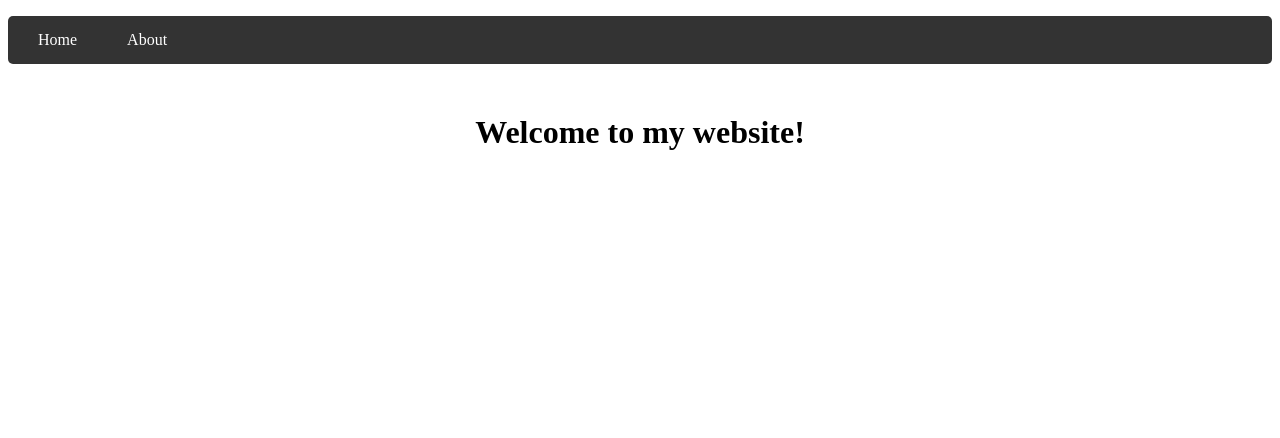
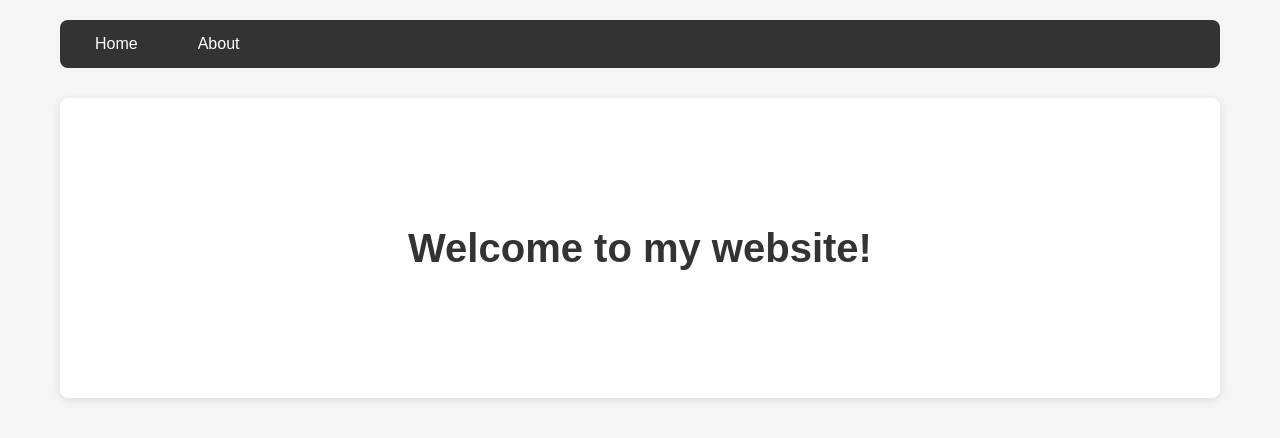
Before and after one commit to acciojob/react-router-Satyam722, a React (Create React App) app: page / in a window 1280 px wide. Shown: the top 438 px of the page. Built offline with nearby package versions, Linux system fonts and the light colour scheme.

Commit message:
Update App.css

```diff
--- a/src/styles/App.css
+++ b/src/styles/App.css
@@ -1,30 +1,62 @@
-.App {
-  padding: 20px;
-  font-family: Arial, sans-serif;
+* {
+  margin: 0;
+  padding: 0;
+  box-sizing: border-box;
 }
 
-nav ul {
+body {
+  font-family: Arial, sans-serif;
+  background: #f5f5f5;
+}
+
+.app {
+  max-width: 1200px;
+  margin: 0 auto;
+  padding: 20px;
+}
+
+.nav {
+  background: #333;
+  padding: 15px;
+  border-radius: 8px;
+  margin-bottom: 30px;
+}
+
+.nav ul {
   list-style: none;
   display: flex;
   gap: 20px;
-  padding: 0;
-  background: #333;
-  padding: 15px;
-  border-radius: 5px;
 }
 
-nav a {
+.nav li {
+  margin: 0;
+}
+
+.nav a {
   color: white;
   text-decoration: none;
-  padding: 10px 15px;
+  padding: 10px 20px;
+  border-radius: 4px;
+  transition: background 0.3s;
 }
 
-nav a:hover {
+.nav a:hover {
   background: #555;
-  border-radius: 3px;
 }
 
-h1 {
-  margin-top: 50px;
+.page {
+  background: white;
+  padding: 40px;
+  border-radius: 8px;
+  box-shadow: 0 2px 10px rgba(0,0,0,0.1);
   text-align: center;
+  min-height: 300px;
+  display: flex;
+  align-items: center;
+  justify-content: center;
 }
+
+.page h1 {
+  color: #333;
+  font-size: 2.5rem;
+}
```
